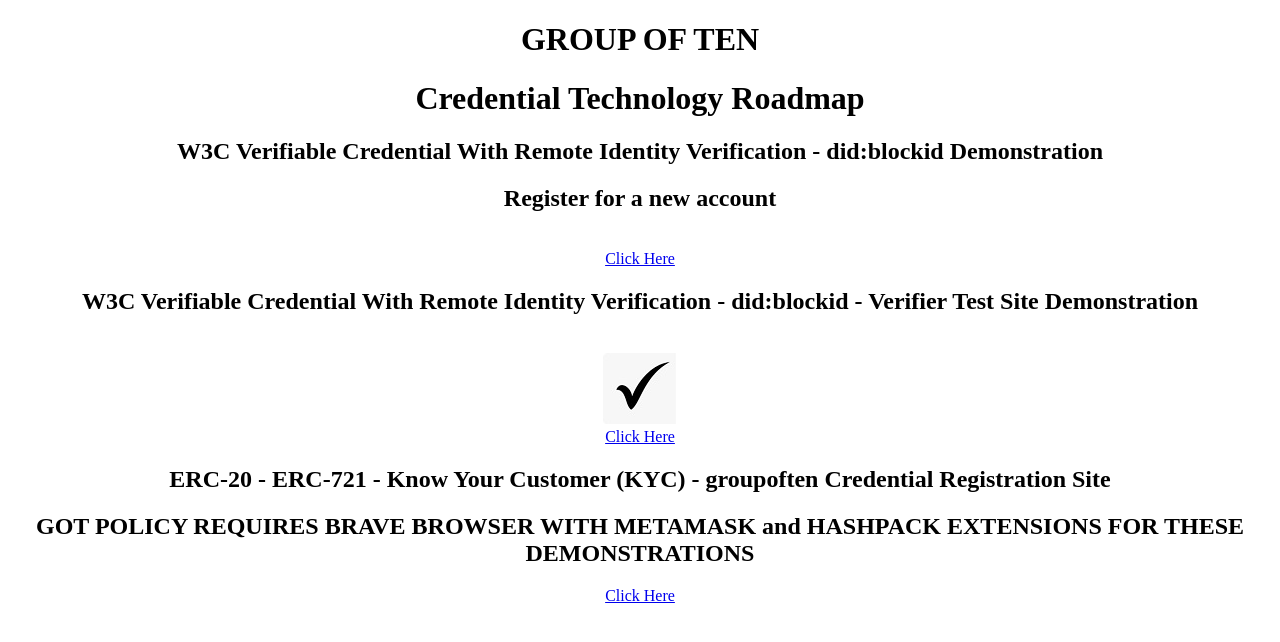
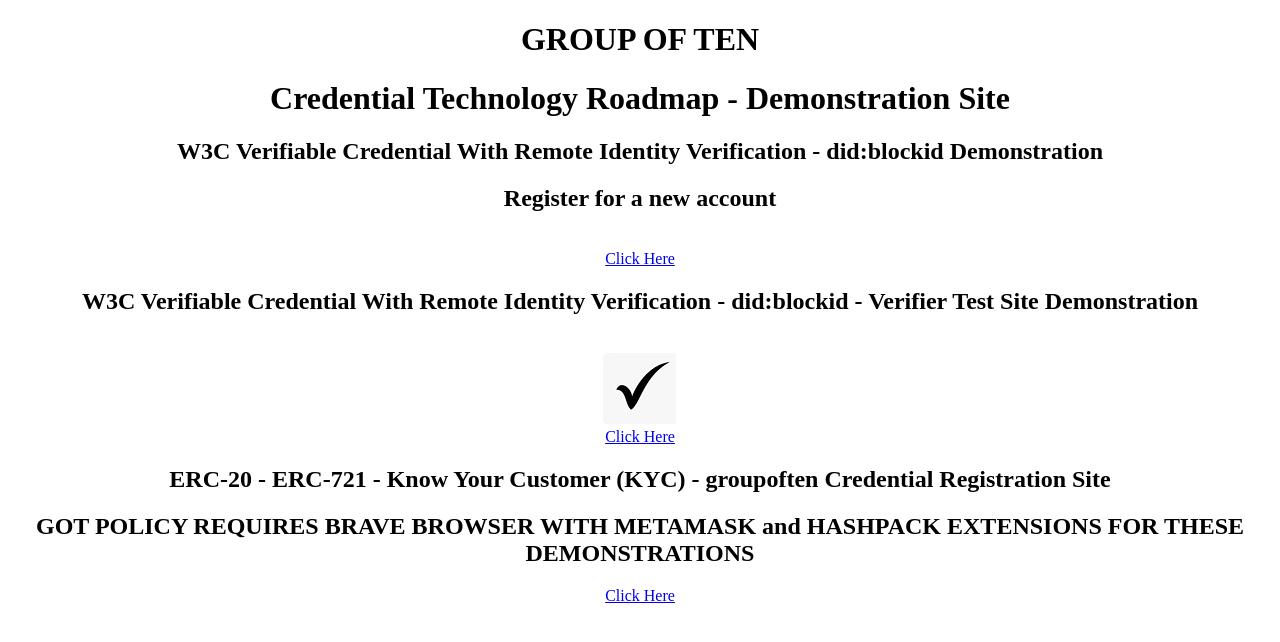
Before and after one commit to eyargholder/Electronic-Credentials-Roadmap, a website: page src/index.html in a window 1280 px wide. Drawn offline with Linux system fonts and the light colour scheme.

Commit message:
Update index.html

```diff
--- a/src/index.html
+++ b/src/index.html
@@ -5,7 +5,7 @@
 </head>
 <body style="text-align:center;">
 	<h1>GROUP OF TEN</h1>
-	<h1>Credential Technology Roadmap</h1>
+	<h1>Credential Technology Roadmap - Demonstration Site</h1>
 	<h2>W3C Verifiable Credential With Remote Identity Verification - did:blockid Demonstration
 	<h2>Register for a new account</h2><br>
 	<a href="https://1KosmosB2CDemo.b2clogin.com/1KosmosB2CDemo.onmicrosoft.com/oauth2/v2.0/authorize?p=B2C_1_1Kosmos-B2C-sign-up-in&client_id=50b1a3b2-41ff-4063-b1dc-e0894f602411&nonce=defaultNonce&redirect_uri=https%3A%2F%2Fjwt.ms&scope=openid&response_type=code&prompt=login"></a>
```
